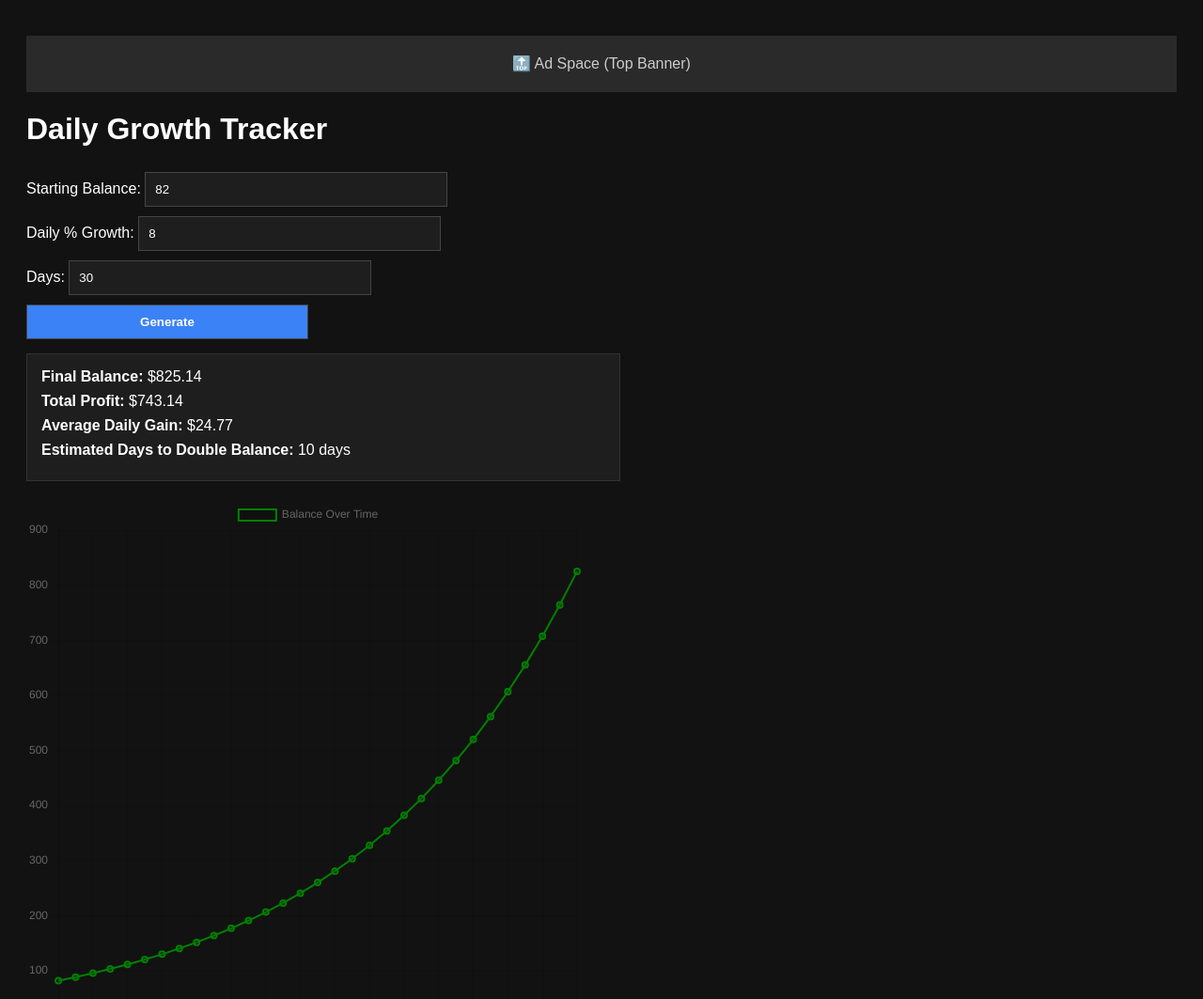
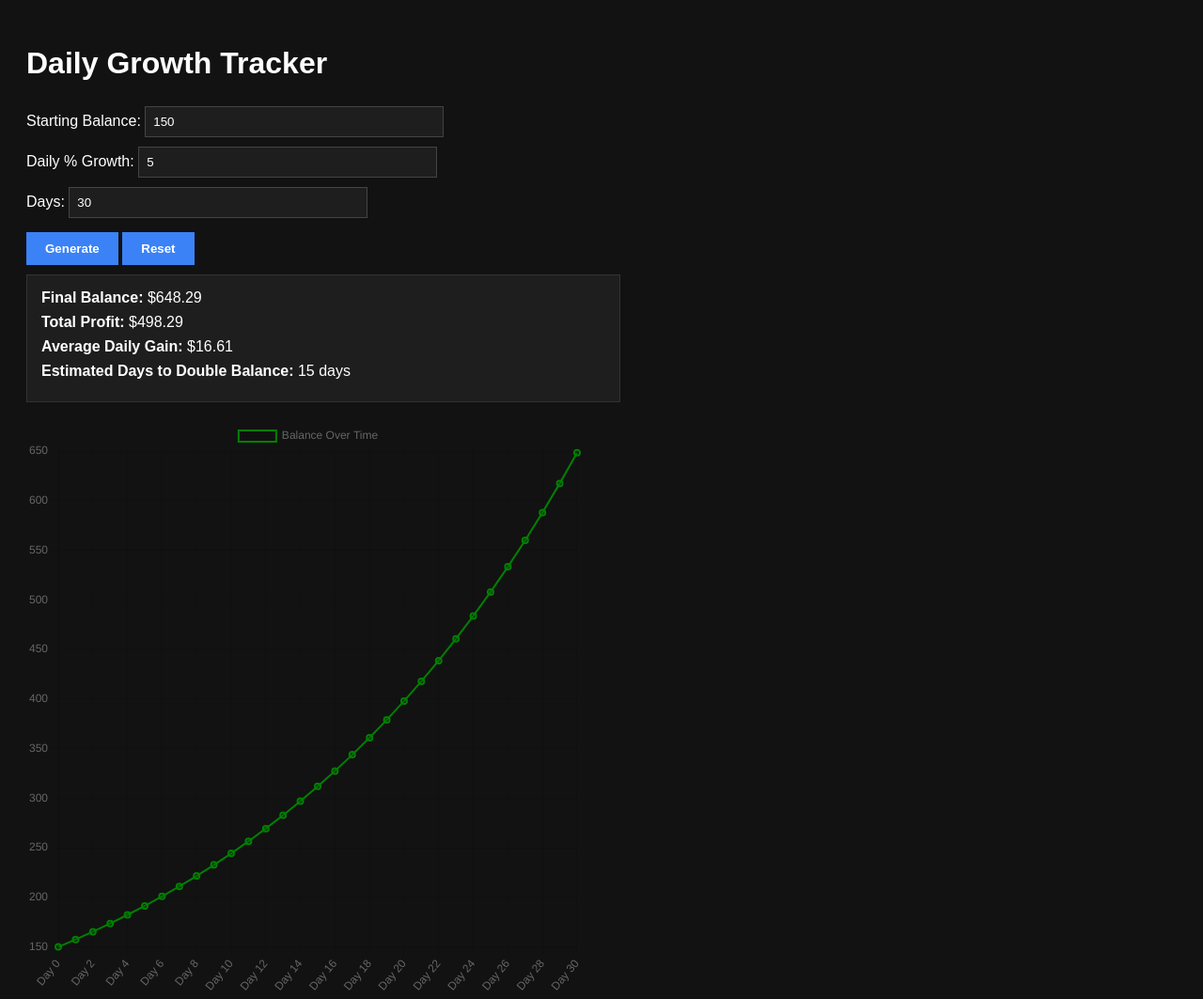
Before and after one commit to dailyms/DailyView-, a plain HTML site: page index.html in a window 1280 px wide. Shown: the top 1063 px of the page at 94% size. Drawn offline with nearby package versions, Linux system fonts and the light colour scheme.

Commit message:
Update index.html

```diff
--- a/index.html
+++ b/index.html
@@ -1,15 +1,17 @@
-<!DOCTYPE html>
-<html lang="en">
+<!DOCTYPE html><html lang="en">
 <head>
   <meta charset="UTF-8">
   <title>Daily Growth Tracker</title>
-  <meta name="viewport" content="width=device-width, initial-scale=1">
-  <link rel="manifest" href="manifest.json">
   <style>
-    body { font-family: Arial, sans-serif; padding: 20px; background: #121212; color: #fff; }
-    input, button {
+    body {
+      font-family: Arial, sans-serif;
+      padding: 20px;
+      background: #121212;
+      color: #fff;
+    }
+    input {
       margin: 5px 0;
-      padding: 10px;
+      padding: 8px;
       width: 100%;
       max-width: 300px;
       background: #1e1e1e;
@@ -17,12 +19,22 @@
       border: 1px solid #444;
     }
     button {
+      margin-top: 10px;
+      padding: 10px 20px;
       background: #3b82f6;
+      border: none;
+      color: white;
       font-weight: bold;
       cursor: pointer;
     }
-    .chart { margin-top: 20px; }
-    canvas { width: 100%; max-width: 600px; height: 300px; }
+    .chart {
+      margin-top: 20px;
+    }
+    canvas {
+      width: 100%;
+      max-width: 600px;
+      height: 300px;
+    }
     ul.notes {
       margin-top: 10px;
       background: #1e1e1e;
@@ -31,32 +43,17 @@
       max-width: 600px;
       list-style-type: none;
     }
-    ul.notes li { margin-bottom: 8px; }
-    .banner {
-      height: 60px;
-      background: #2a2a2a;
-      color: #ccc;
-      text-align: center;
-      line-height: 60px;
-      margin: 10px 0;
+    ul.notes li {
+      margin-bottom: 8px;
     }
   </style>
 </head>
 <body>
-  <div class="banner">🔝 Ad Space (Top Banner)</div>
+  <h1>Daily Growth Tracker</h1><label>Starting Balance: <input id="start" type="number" value="150"></label><br> <label>Daily % Growth: <input id="rate" type="number" value="5"></label><br> <label>Days: <input id="days" type="number" value="30"></label><br> <button onclick="calculate()">Generate</button> <button onclick="resetFields()">Reset</button>
 
-  <h1>Daily Growth Tracker</h1>
-  <label>Starting Balance: <input id="start" type="number" value="82"></label><br>
-  <label>Daily % Growth: <input id="rate" type="number" value="8"></label><br>
-  <label>Days: <input id="days" type="number" value="30"></label><br>
-  <button onclick="calculate()">Generate</button>
-
-  <ul class="notes" id="summaryNotes"></ul>
-  <div class="chart"><canvas id="growthChart"></canvas></div>
-  <div class="banner">🔚 Ad Space (Bottom Banner)</div>
-
-  <script src="https://cdn.jsdelivr.net/npm/chart.js@4.4.0/dist/chart.umd.min.js"></script>
-  <script>
+  <ul class="notes" id="summaryNotes"></ul>  <div class="chart">
+    <canvas id="growthChart"></canvas>
+  </div>  <script src="https://cdn.jsdelivr.net/npm/chart.js@4.4.0/dist/chart.umd.min.js"></script>  <script>
     function calculate() {
       const start = parseFloat(document.getElementById('start').value);
       const rate = parseFloat(document.getElementById('rate').value);
@@ -71,7 +68,10 @@
       }
 
       const ctx = document.getElementById('growthChart').getContext('2d');
-      if (window.growthChart instanceof Chart) window.growthChart.destroy();
+      if (window.growthChart instanceof Chart) {
+        window.growthChart.destroy();
+      }
+
       window.growthChart = new Chart(ctx, {
         type: 'line',
         data: {
@@ -98,9 +98,23 @@
         <li><strong>Average Daily Gain:</strong> $${avgDailyGain.toFixed(2)}</li>
         <li><strong>Estimated Days to Double Balance:</strong> ${Math.ceil(timeToDouble)} days</li>
       `;
+      notes.scrollIntoView({ behavior: 'smooth', block: 'start' });
+    }
+
+    function resetFields() {
+      document.getElementById('start').value = 0;
+      document.getElementById('rate').value = 5;
+      document.getElementById('days').value = 0;
+
+      const notes = document.getElementById("summaryNotes");
+      notes.innerHTML = "";
+
+      const ctx = document.getElementById('growthChart').getContext('2d');
+      if (window.growthChart instanceof Chart) {
+        window.growthChart.destroy();
+      }
     }
 
     window.onload = calculate;
-  </script>
-</body>
+  </script></body>
 </html>
```
